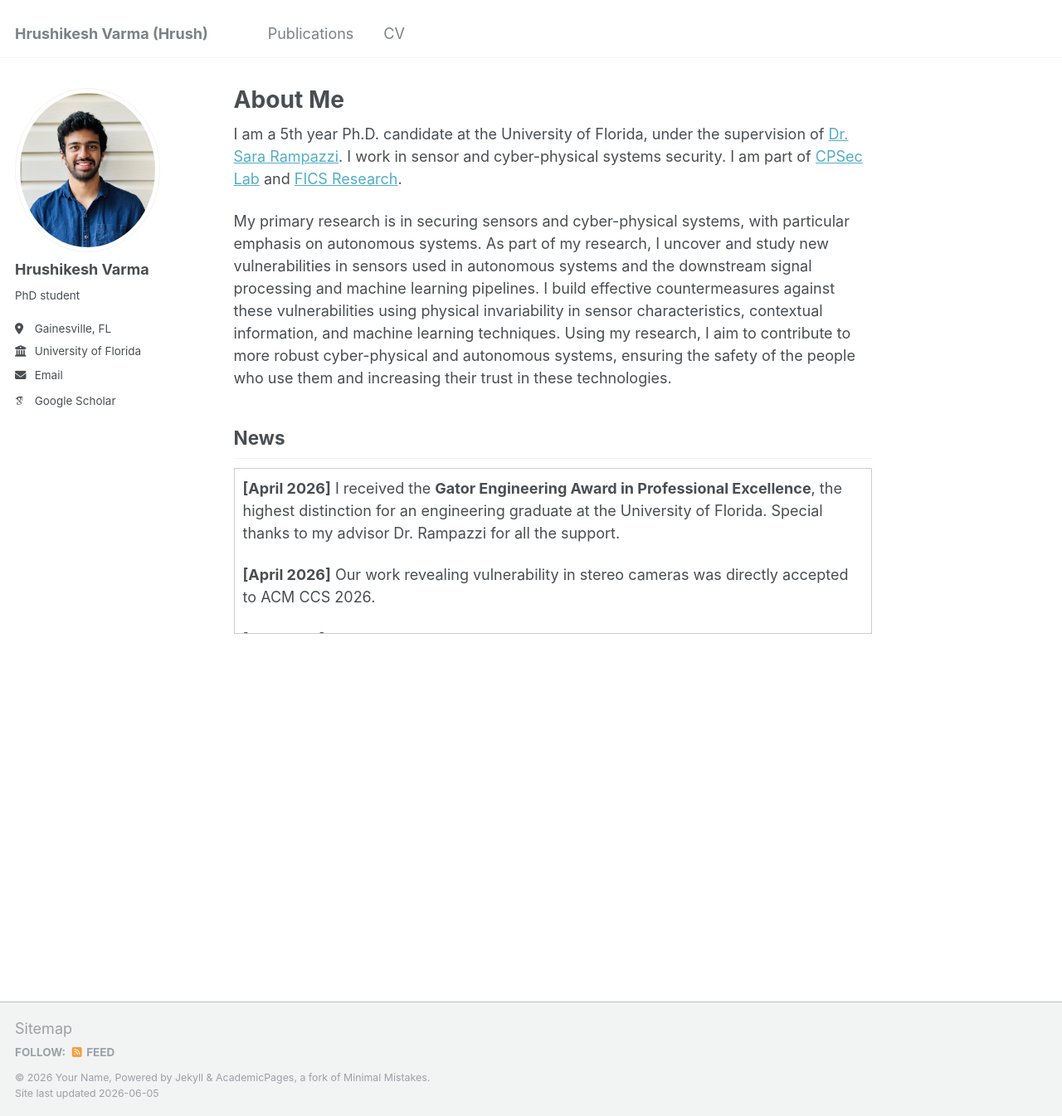
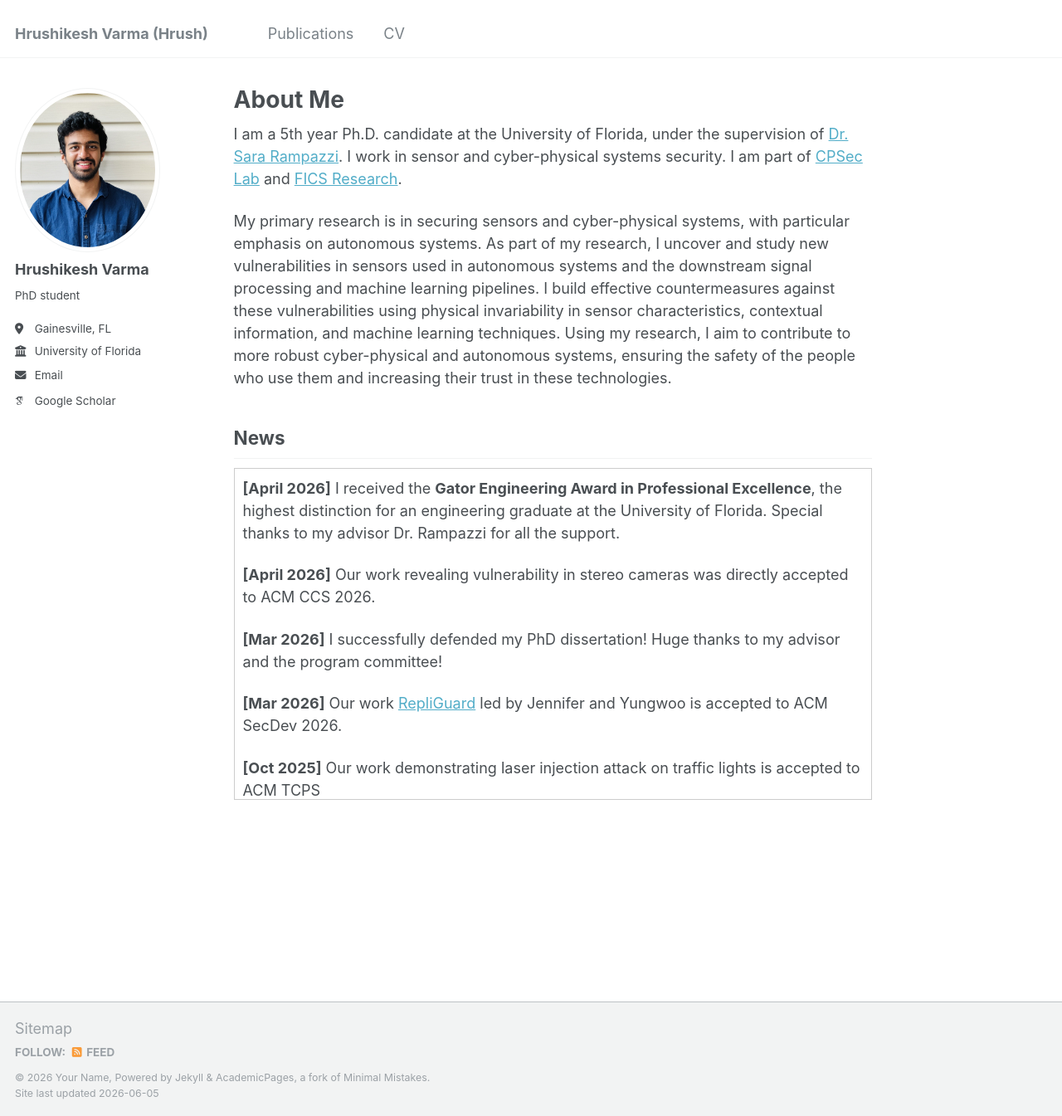
Before and after one commit to hrushivb/hrush, a Jekyll site: the page built from _pages/about.md, in a window 1280 px wide and 1345 px high. Shown: the whole window at 83% size. Built offline with Jekyll 4.4.1, drawn with Linux system fonts in a browser that asks for light colours; some web fonts are replaced.

Commit message:
Update about.md

```diff
--- a/_pages/about.md
+++ b/_pages/about.md
@@ -14,7 +14,7 @@ My primary research is in securing sensors and cyber-physical systems, with part
 
 
 <h2 id="news">News</h2>
-<div style="max-height: 200px; overflow-y: auto; border: 1px solid #ccc; padding: 10px;">
+<div style="max-height: 400px; overflow-y: auto; border: 1px solid #ccc; padding: 10px;">
 
 <p><strong>[April 2026]</strong> I received the <b>Gator Engineering Award in Professional Excellence</b>, the highest distinction for an engineering graduate at the University of Florida. Special thanks to my advisor Dr. Rampazzi for all the support.</p>
 
```
